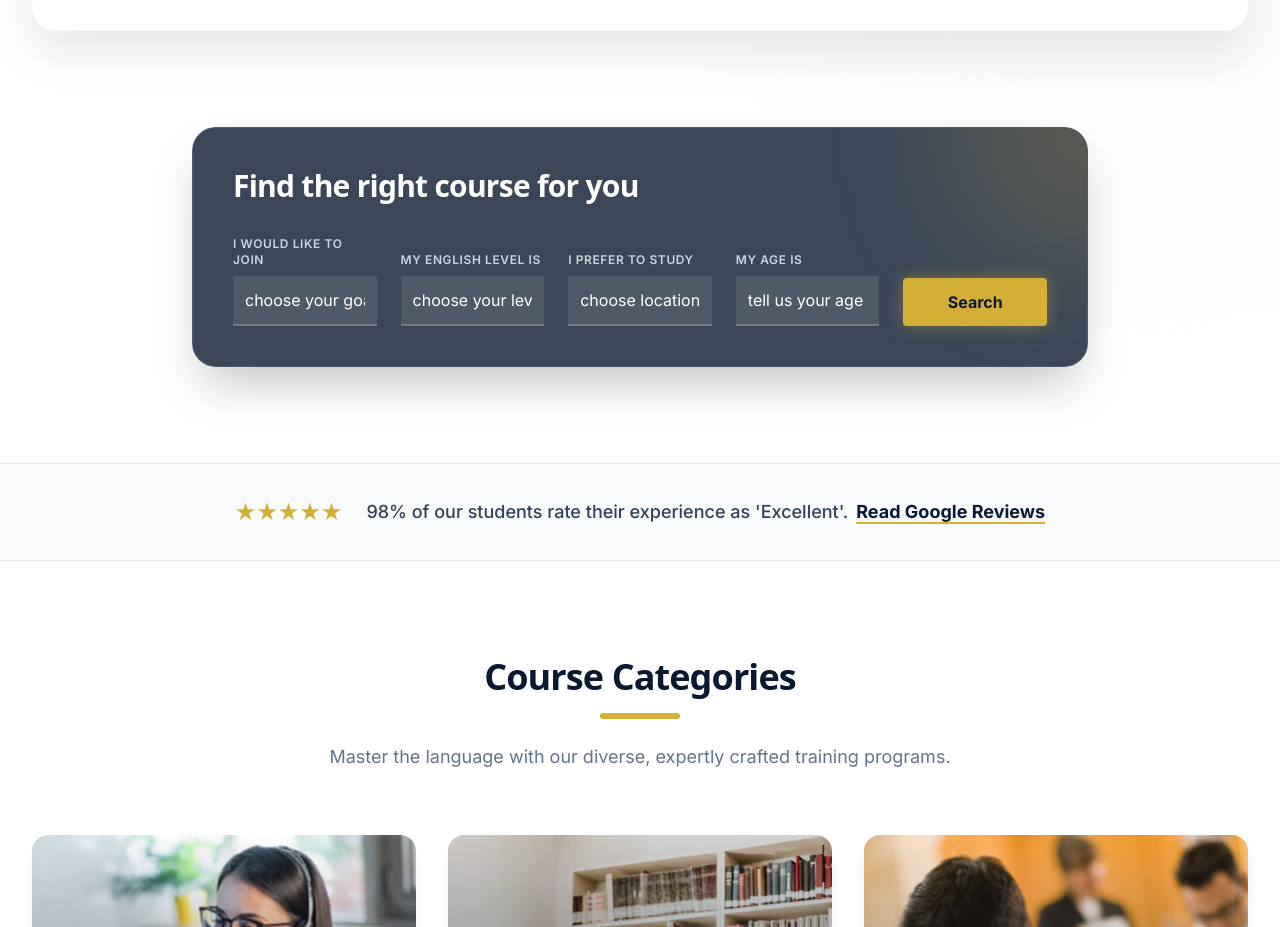
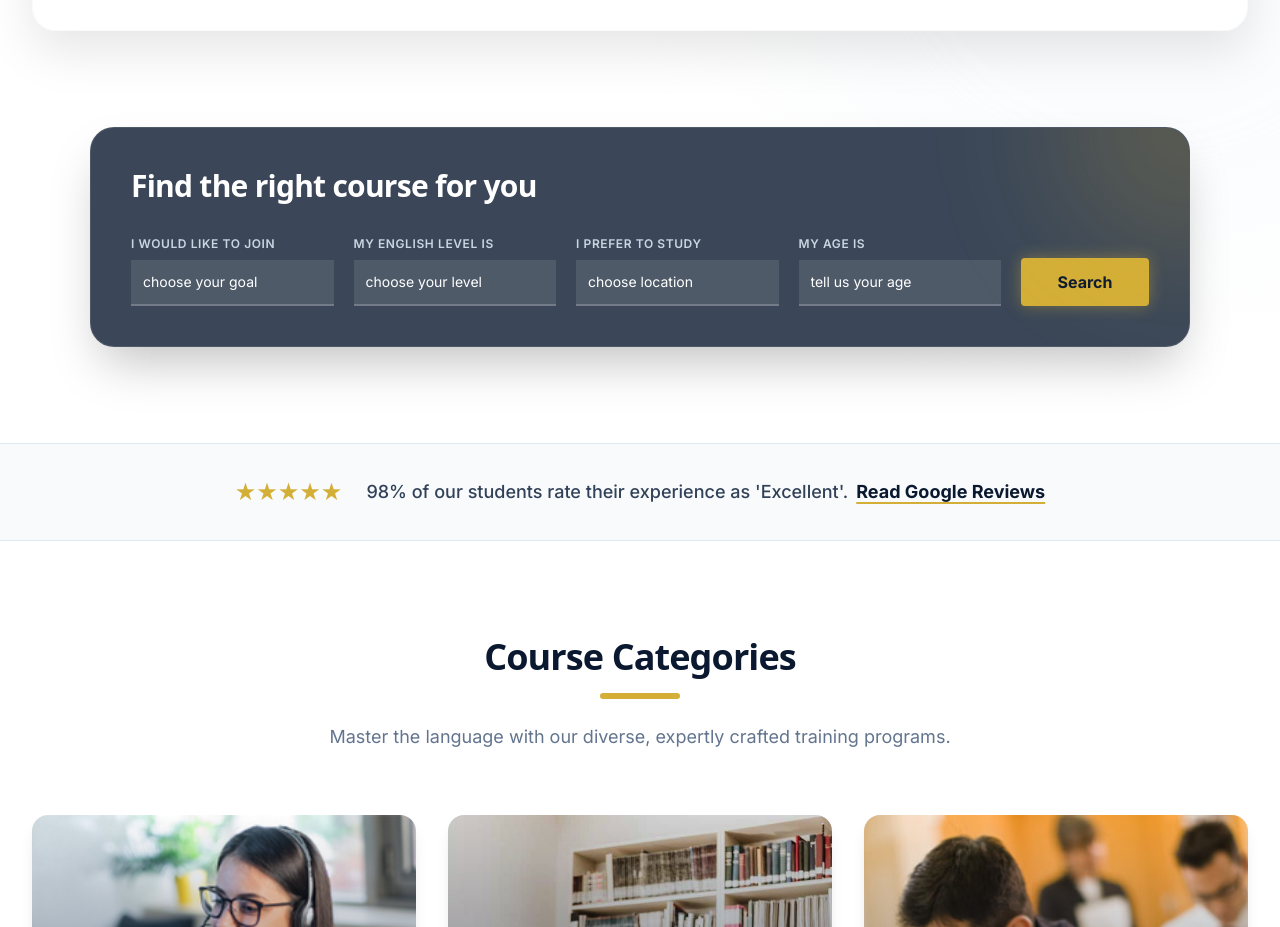
Before and after one commit to Utsavthesiya146/cambridgeacademyofenglish, a Next.js app: page / in a window 1280 px wide. Shown: the part 1045-1972 px from the top of the page. Built offline with nearby package versions, Linux system fonts and the light colour scheme.

Commit message:
Fix text cut off in course finder inputs on homepage

```diff
--- a/src/app/page.tsx
+++ b/src/app/page.tsx
@@ -80,44 +80,44 @@ export default function Home() {
         </div>
 
         <div className="container-custom relative z-10 fade-in-up stagger-2">
-          <div className="max-w-4xl mx-auto glass-dark p-10 shadow-2xl relative overflow-hidden rounded-3xl">
+          <div className="max-w-[1100px] w-full mx-auto glass-dark p-6 lg:p-10 shadow-2xl relative overflow-hidden rounded-3xl">
             <div className="absolute top-0 right-0 w-64 h-64 bg-accent/20 rounded-full blur-3xl -translate-y-1/2 translate-x-1/2"></div>
 
-            <h2 className="text-3xl font-bold text-white mb-8">Find the right course for you</h2>
+            <h2 className="text-2xl sm:text-3xl font-bold text-white mb-6 lg:mb-8">Find the right course for you</h2>
 
-            <form action="/courses" method="GET" className="grid grid-cols-1 md:grid-cols-5 gap-6 items-end">
-              <div className="flex flex-col gap-2">
-                <label className="text-slate-300 text-xs uppercase tracking-wider font-semibold">I would like to join</label>
-                <select className="bg-white/10 border-b-2 border-white/20 text-white p-3 outline-none focus:border-accent transition-colors appearance-none">
+            <form action="/courses" method="GET" className="flex flex-col lg:flex-row gap-4 lg:gap-5 items-end w-full">
+              <div className="flex flex-col gap-2 w-full lg:flex-1 min-w-0">
+                <label className="text-slate-300 text-[10px] sm:text-xs uppercase tracking-wider font-semibold truncate">I would like to join</label>
+                <select className="w-full bg-white/10 border-b-2 border-white/20 text-white px-2 sm:px-3 py-3 outline-none focus:border-accent transition-colors appearance-none text-sm truncate">
                   <option value="" className="text-primary">choose your goal</option>
                   <option value="3" className="text-primary">Learn English Speaking Course Online</option>
                   <option value="4" className="text-primary">Spoken English Classes</option>
                 </select>
               </div>
-              <div className="flex flex-col gap-2">
-                <label className="text-slate-300 text-xs uppercase tracking-wider font-semibold">My English level is</label>
-                <select className="bg-white/10 border-b-2 border-white/20 text-white p-3 outline-none focus:border-accent transition-colors appearance-none">
+              <div className="flex flex-col gap-2 w-full lg:flex-1 min-w-0">
+                <label className="text-slate-300 text-[10px] sm:text-xs uppercase tracking-wider font-semibold truncate">My English level is</label>
+                <select className="w-full bg-white/10 border-b-2 border-white/20 text-white px-2 sm:px-3 py-3 outline-none focus:border-accent transition-colors appearance-none text-sm truncate">
                   <option value="" className="text-primary">choose your level</option>
                   <option value="beginner" className="text-primary">beginner</option>
                   <option value="intermediate" className="text-primary">intermediate</option>
                 </select>
               </div>
-              <div className="flex flex-col gap-2">
-                <label className="text-slate-300 text-xs uppercase tracking-wider font-semibold">I prefer to study</label>
-                <select className="bg-white/10 border-b-2 border-white/20 text-white p-3 outline-none focus:border-accent transition-colors appearance-none">
+              <div className="flex flex-col gap-2 w-full lg:flex-1 min-w-0">
+                <label className="text-slate-300 text-[10px] sm:text-xs uppercase tracking-wider font-semibold truncate">I prefer to study</label>
+                <select className="w-full bg-white/10 border-b-2 border-white/20 text-white px-2 sm:px-3 py-3 outline-none focus:border-accent transition-colors appearance-none text-sm truncate">
                   <option value="" className="text-primary">choose location</option>
                   <option value="online" className="text-primary">online</option>
                   <option value="classroom" className="text-primary">classroom</option>
                 </select>
               </div>
-              <div className="flex flex-col gap-2">
-                <label className="text-slate-300 text-xs uppercase tracking-wider font-semibold">My age is</label>
-                <select className="bg-white/10 border-b-2 border-white/20 text-white p-3 outline-none focus:border-accent transition-colors appearance-none">
+              <div className="flex flex-col gap-2 w-full lg:flex-1 min-w-0">
+                <label className="text-slate-300 text-[10px] sm:text-xs uppercase tracking-wider font-semibold truncate">My age is</label>
+                <select className="w-full bg-white/10 border-b-2 border-white/20 text-white px-2 sm:px-3 py-3 outline-none focus:border-accent transition-colors appearance-none text-sm truncate">
                   <option value="" className="text-primary">tell us your age</option>
                   <option value="adult" className="text-primary">18+</option>
                 </select>
               </div>
-              <div>
+              <div className="w-full lg:w-32 shrink-0 pt-4 lg:pt-0">
                 <button type="submit" className="w-full bg-accent hover:bg-accent-hover text-primary font-bold py-3 rounded shadow-[0_0_15px_rgba(212,175,55,0.4)] transition-all">
                   Search
                 </button>
```
